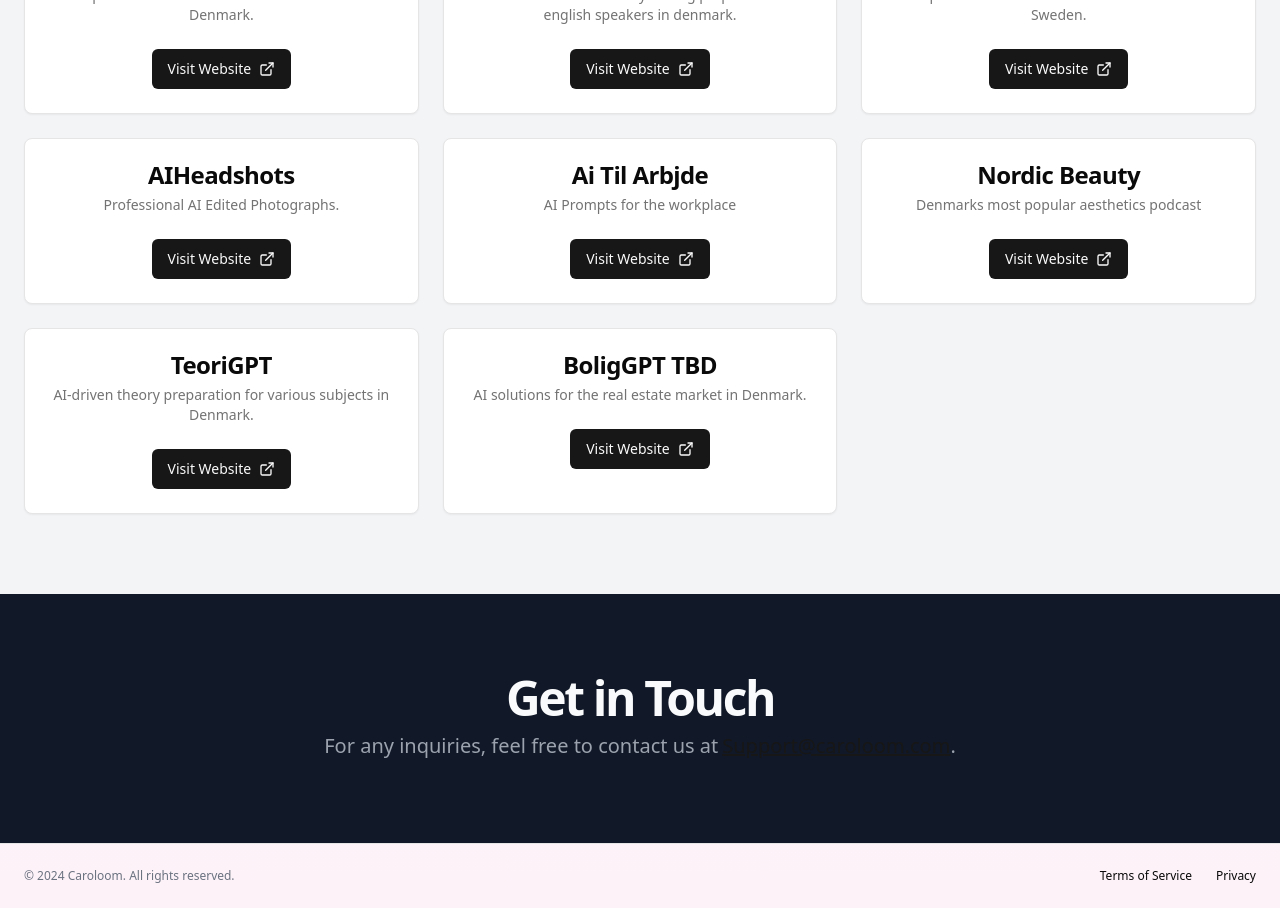
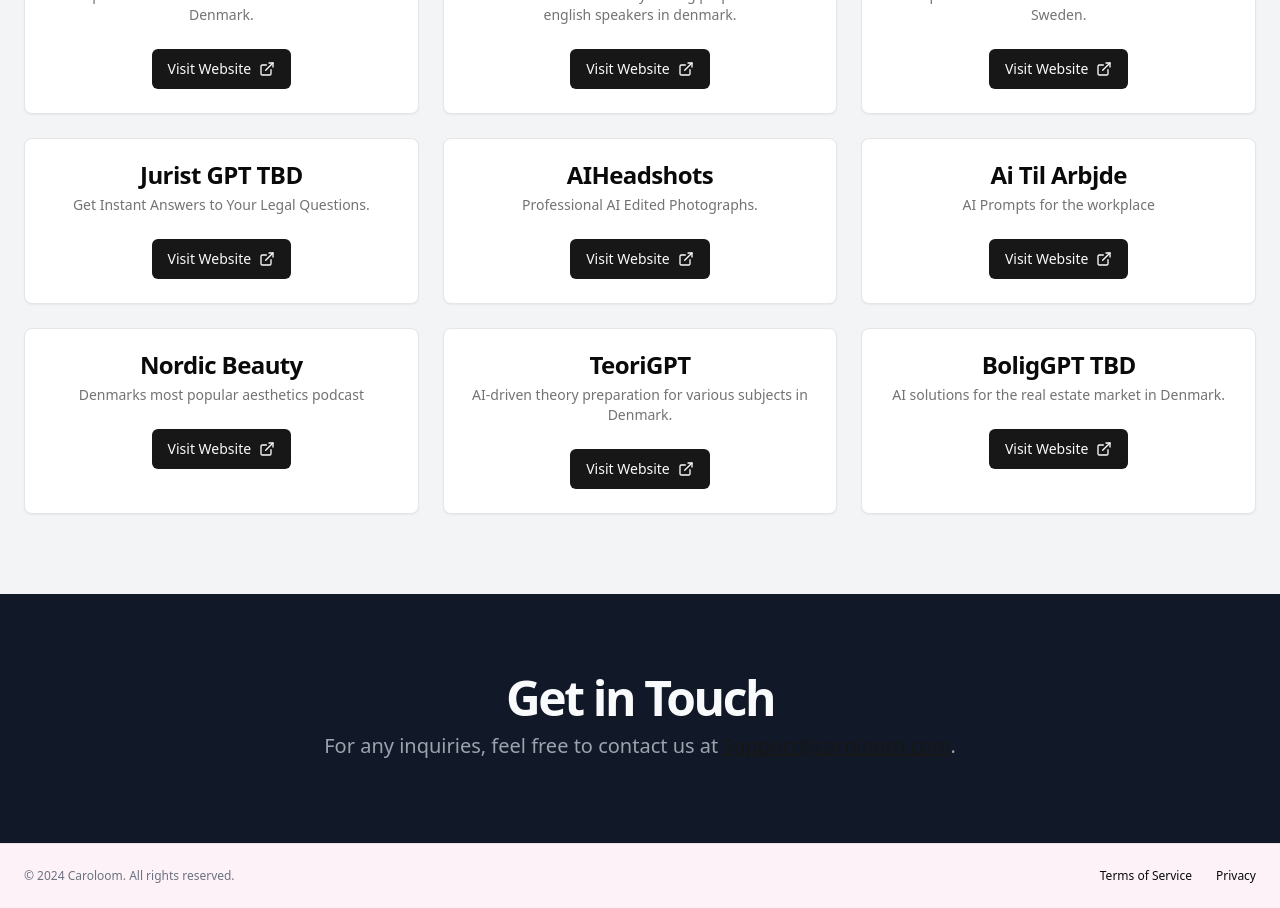
Before and after one commit to Teamfreya/caroloom, a Next.js app: page / in a window 1280 px wide. Shown: the part 1520-2428 px from the top of the page. Built offline with nearby package versions, Linux system fonts and the light colour scheme.

Commit message:
Update page.tsx

```diff
--- a/app/page.tsx
+++ b/app/page.tsx
@@ -147,6 +147,11 @@ function CaroloomLandingPageComponent() {
                 link="https://www.klinikgpt.se"
               />
               <PortfolioCard
+                title="Jurist GPT TBD"
+                description="Get Instant Answers to Your Legal Questions."
+                link="https://www.juristgpt.dk"
+              />
+              <PortfolioCard
                 title="AIHeadshots"
                 description="Professional AI Edited Photographs."
                 link="https://www.aiheadshot.dk"
```
